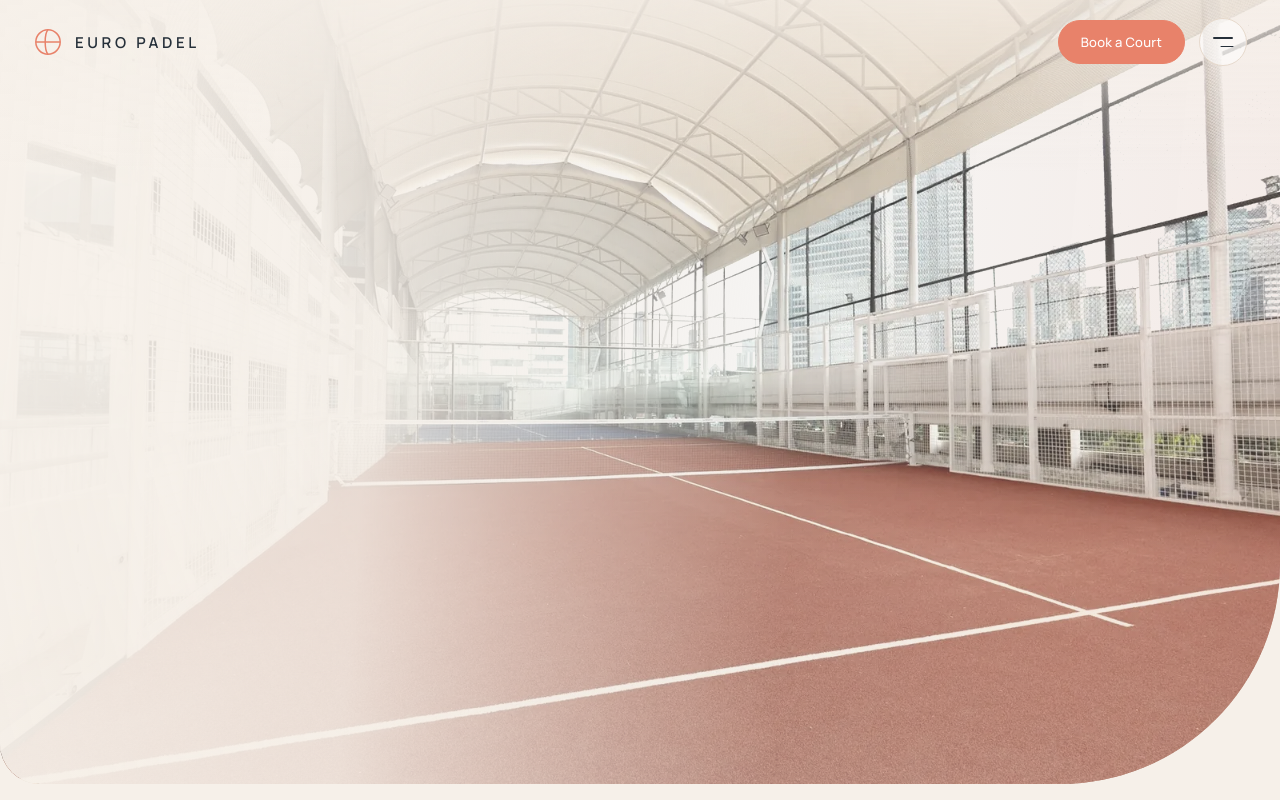
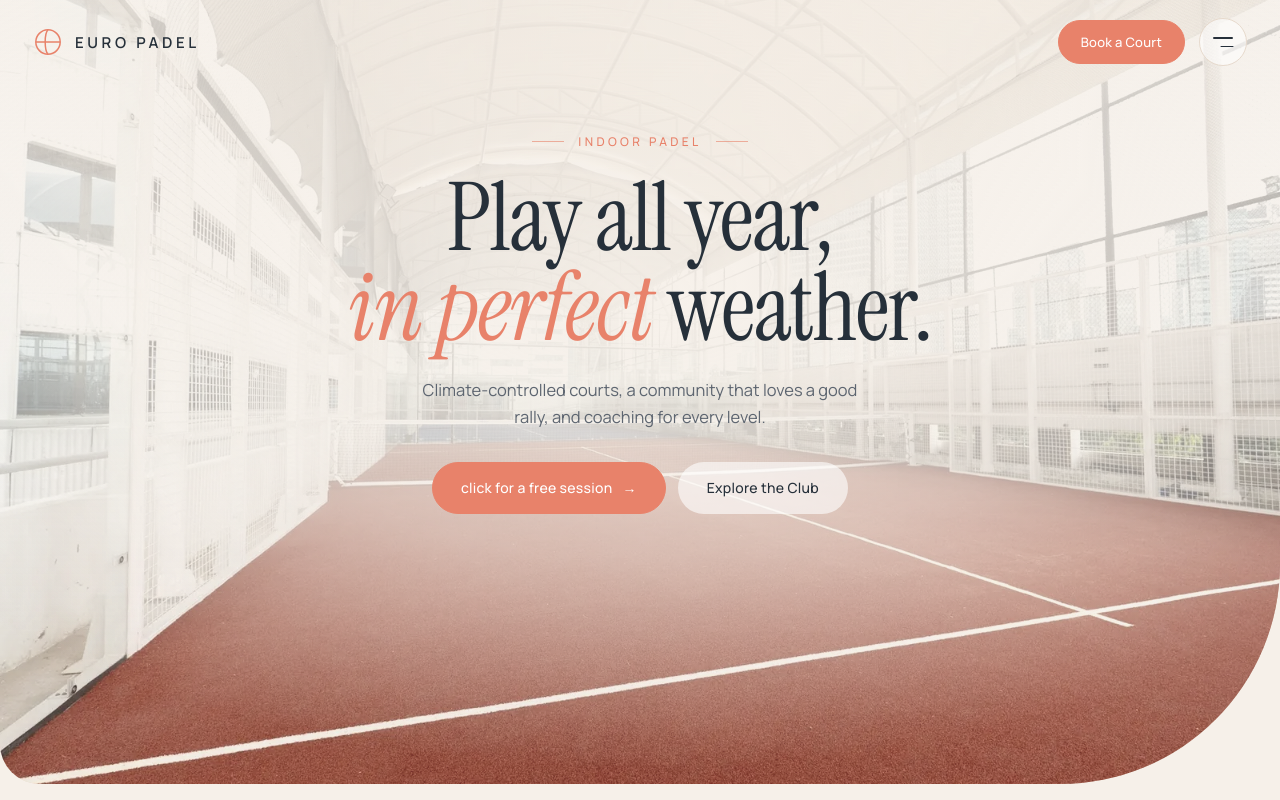
Before and after one commit to jasna18/padel_club, a Nuxt app: page / in a window 1280 px wide. Built offline with nearby package versions, Linux system fonts and the light colour scheme.

Commit message:
Center hero text layout under the canopy

```diff
--- a/app/components/HeroSection.vue
+++ b/app/components/HeroSection.vue
@@ -20,7 +20,7 @@
         <div class="hero-wash" aria-hidden="true" />
 
         <div class="hero-content">
-          <p class="eyebrow">Indoor Padel</p>
+          <p class="eyebrow hero-eyebrow">Indoor Padel</p>
           <h1>
             Play all year,<br />
             <em>in perfect</em> weather.
@@ -74,32 +74,66 @@
   animation: settle 1.6s var(--ease) both;
 }
 
-/* Pastel wash: sand on the text side, soft peach toward the image */
+/* Pastel wash: sand glow behind the centered text, court shows through below */
 .hero-wash {
   position: absolute;
   inset: 0;
   background:
-    linear-gradient(180deg, rgba(246, 240, 233, 0.7) 0%, rgba(246, 240, 233, 0) 22%),
-    linear-gradient(95deg, rgba(246, 240, 233, 0.96) 0%, rgba(246, 240, 233, 0.86) 30%, rgba(246, 240, 233, 0.2) 62%, rgba(242, 187, 166, 0.18) 100%),
-    linear-gradient(0deg, rgba(236, 214, 199, 0.35), rgba(236, 214, 199, 0) 45%);
+    radial-gradient(ellipse 70% 60% at 50% 38%, rgba(246, 240, 233, 0.9) 0%, rgba(246, 240, 233, 0.55) 55%, rgba(246, 240, 233, 0) 100%),
+    linear-gradient(180deg, rgba(246, 240, 233, 0.8) 0%, rgba(246, 240, 233, 0.35) 55%, rgba(242, 187, 166, 0.12) 100%);
 }
 
 .hero-content {
   position: absolute;
-  top: 50%;
-  left: clamp(24px, 6vw, 96px);
-  transform: translateY(-50%);
-  max-width: 560px;
-  animation: rise 1s var(--ease) 0.15s both;
+  top: calc(var(--header-h) + 6vh);
+  left: 50%;
+  width: min(880px, calc(100% - 48px));
+  transform: translateX(-50%);
+  display: flex;
+  flex-direction: column;
+  align-items: center;
+  text-align: center;
+}
+
+.hero-content > * {
+  animation: rise 0.9s var(--ease) both;
+}
+
+.hero-content > :nth-child(2) {
+  animation-delay: 0.1s;
+}
+
+.hero-content > :nth-child(3) {
+  animation-delay: 0.2s;
+}
+
+.hero-content > :nth-child(4) {
+  animation-delay: 0.3s;
+}
+
+/* Eyebrow framed by short rules */
+.hero-eyebrow {
+  display: flex;
+  align-items: center;
+  gap: 14px;
+}
+
+.hero-eyebrow::before,
+.hero-eyebrow::after {
+  content: '';
+  width: 32px;
+  height: 1px;
+  background: currentColor;
+  opacity: 0.6;
 }
 
 .hero-content h1 {
   font-family: var(--serif);
   font-weight: 400;
-  font-size: clamp(46px, 6.4vw, 96px);
-  line-height: 0.98;
-  letter-spacing: -0.01em;
-  margin: 20px 0 22px;
+  font-size: clamp(48px, 7.4vw, 112px);
+  line-height: 0.95;
+  letter-spacing: -0.015em;
+  margin: 22px 0 24px;
   color: var(--ink);
 }
 
@@ -109,7 +143,7 @@
 }
 
 .hero-sub {
-  max-width: 420px;
+  max-width: 460px;
   font-size: 16.5px;
   color: var(--ink-soft);
 }
@@ -117,18 +151,12 @@
 .hero-ctas {
   display: flex;
   flex-wrap: wrap;
+  justify-content: center;
   gap: 12px;
-  margin-top: 34px;
+  margin-top: 32px;
 }
 
 @keyframes rise {
-  from {
-    opacity: 0;
-    transform: translateY(calc(-50% + 24px));
-  }
-}
-
-@keyframes rise-plain {
   from {
     opacity: 0;
     transform: translateY(20px);
@@ -145,16 +173,6 @@
   .hero-frame {
     border-radius: 0 0 140px 32px;
   }
-
-  .hero-wash {
-    background: linear-gradient(180deg, rgba(246, 240, 233, 0.94) 0%, rgba(246, 240, 233, 0.82) 50%, rgba(246, 240, 233, 0.25) 100%);
-  }
-
-  .hero-content {
-    top: calc(var(--header-h) + 40px);
-    transform: none;
-    animation-name: rise-plain;
-  }
 }
 
 @media (max-width: 600px) {
@@ -163,9 +181,8 @@
   }
 
   .hero-content {
-    left: 22px;
-    right: 22px;
-    top: calc(var(--header-h) + 24px);
+    top: calc(var(--header-h) + 28px);
+    width: calc(100% - 40px);
   }
 
   .hero-sub {
```
